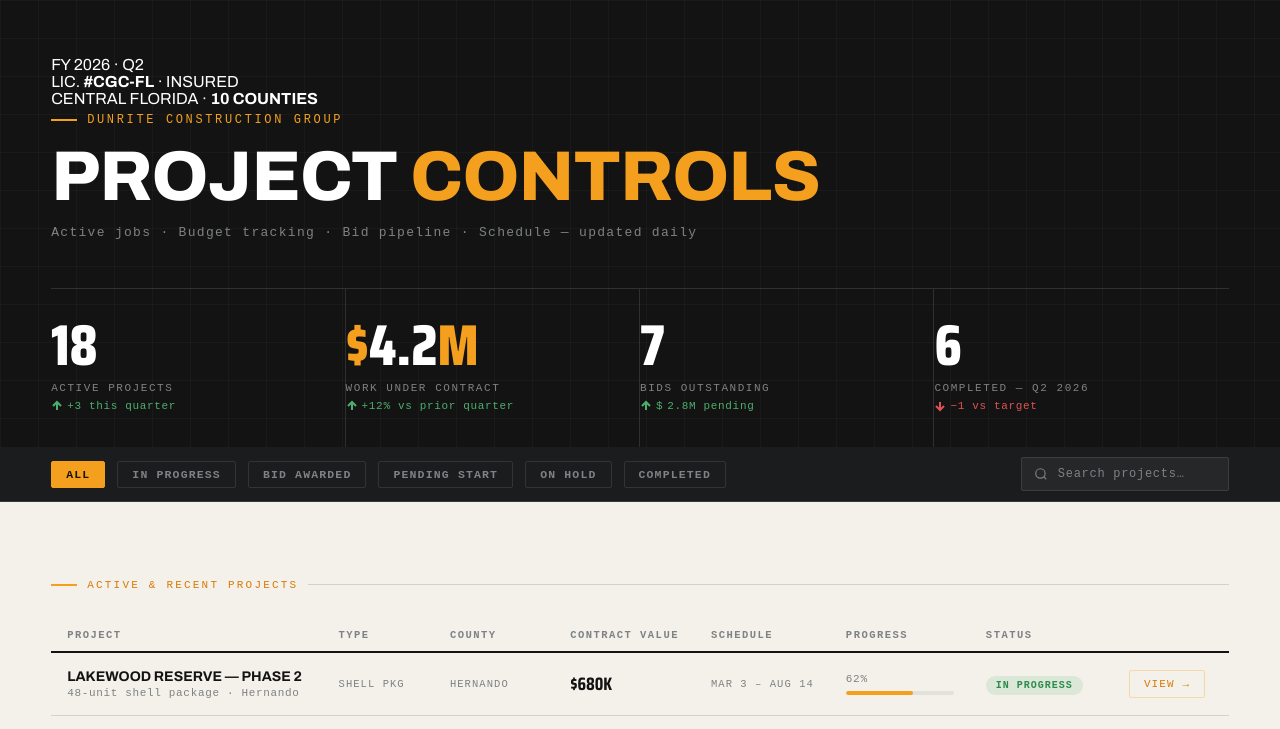
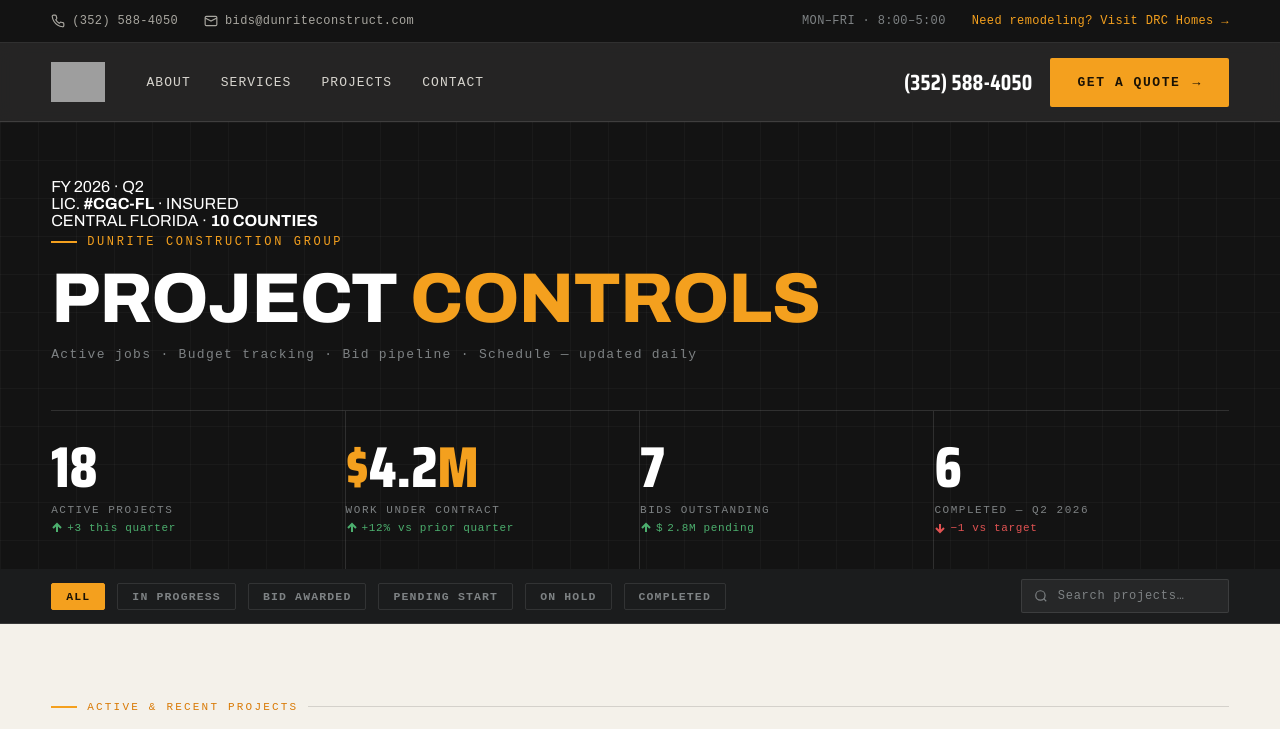
Before and after one commit to rulloa1/vibrant-archimedes, a plain HTML site: page dun-rite-project-controls.html in a window 1280 px wide. Shown: the top 729 px of the page. Drawn offline with Linux system fonts and the light colour scheme; grey boxes are pictures that could not be loaded; a web font is replaced by a local one.

Commit message:
chore: add image dimensions to site logos, update script reference, and include Kilo configuration

```diff
--- a/dun-rite-project-controls.html
+++ b/dun-rite-project-controls.html
@@ -1436,7 +1436,7 @@
 <div id="site-footer"></div>
 
 <!-- Scripts -->
-<script src="partials-standalone.js"></script>
+<script src="partials.js"></script>
 <script src="app.js"></script>
 
 <script>
--- a/partials.js
+++ b/partials.js
@@ -24,13 +24,13 @@
     '<a class="crosslink u-hide" href="https://www.drchomesfl.com/" target="_blank" rel="noopener">Need remodeling? Visit DRC Homes \u2192</a>' +
     "</div></div>" +
     '<header class="header"><div class="wrap">' +
-    '<a class="brand" href="index.html" aria-label="DunRite Construction Group"><img src="' + LOGO + '" alt="DunRite Construction Group" /></a>' +
+    '<a class="brand" href="index.html" aria-label="DunRite Construction Group"><img src="' + LOGO + '" width="62" height="40" alt="DunRite Construction Group" /></a>' +
     '<nav class="nav">' + navHTML("") + "</nav><span class=\"spacer\"></span>" +
     '<div class="cta-wrap"><a class="phone" href="tel:3525884050">(352) 588-4050</a>' +
     '<a class="btn btn-accent" href="contact.html">Get a Quote <span class="arr">\u2192</span></a></div>' +
     '<button class="burger" id="burger" aria-label="Open menu"><span></span></button>' +
     "</div></header>" +
-    '<div class="drawer" id="drawer"><div class="d-top"><img src="' + LOGO + '" alt="DunRite" />' +
+    '<div class="drawer" id="drawer"><div class="d-top"><img src="' + LOGO + '" width="59" height="38" alt="DunRite" />' +
     '<button class="close" id="drawerClose" aria-label="Close menu">\u00d7</button></div>' +
     '<nav>' + navHTML("") + '</nav>' +
     '<div class="d-cta"><a class="btn btn-accent" href="tel:3525884050">Call (352) 588-4050</a>' +
@@ -38,7 +38,7 @@
 
   var footer =
     '<footer class="footer"><div class="wrap"><div class="foot-grid">' +
-    '<div class="f-brand"><img src="' + LOGO + '" alt="DunRite Construction Group" />' +
+    '<div class="f-brand"><img src="' + LOGO + '" width="66" height="42" alt="DunRite Construction Group" />' +
     "<p>A Florida-based shell and concrete contractor with over 25 years of experience. From slabs to full shells, we're the one-call partner for developers, builders, and homeowners who demand it done right.</p>" +
     '<div class="areas" style="margin-top:22px;"><span>Citrus</span><span>Hernando</span><span>Hillsborough</span><span>Lake</span><span>Manatee</span><span>Marion</span><span>Pasco</span><span>Pinellas</span><span>Polk</span><span>Sumter</span></div></div>' +
     '<div><h5>Quick Links</h5><ul><li><a href="about.html">About</a></li><li><a href="services.html">Services</a></li><li><a href="projects.html">Past Projects</a></li><li><a href="contact.html">Contact Us</a></li></ul></div>' +
```
Also changed, not shown: index.html (+3 -3 lines), site.html (+3 -3 lines), .kilo/kilo.json (added).
